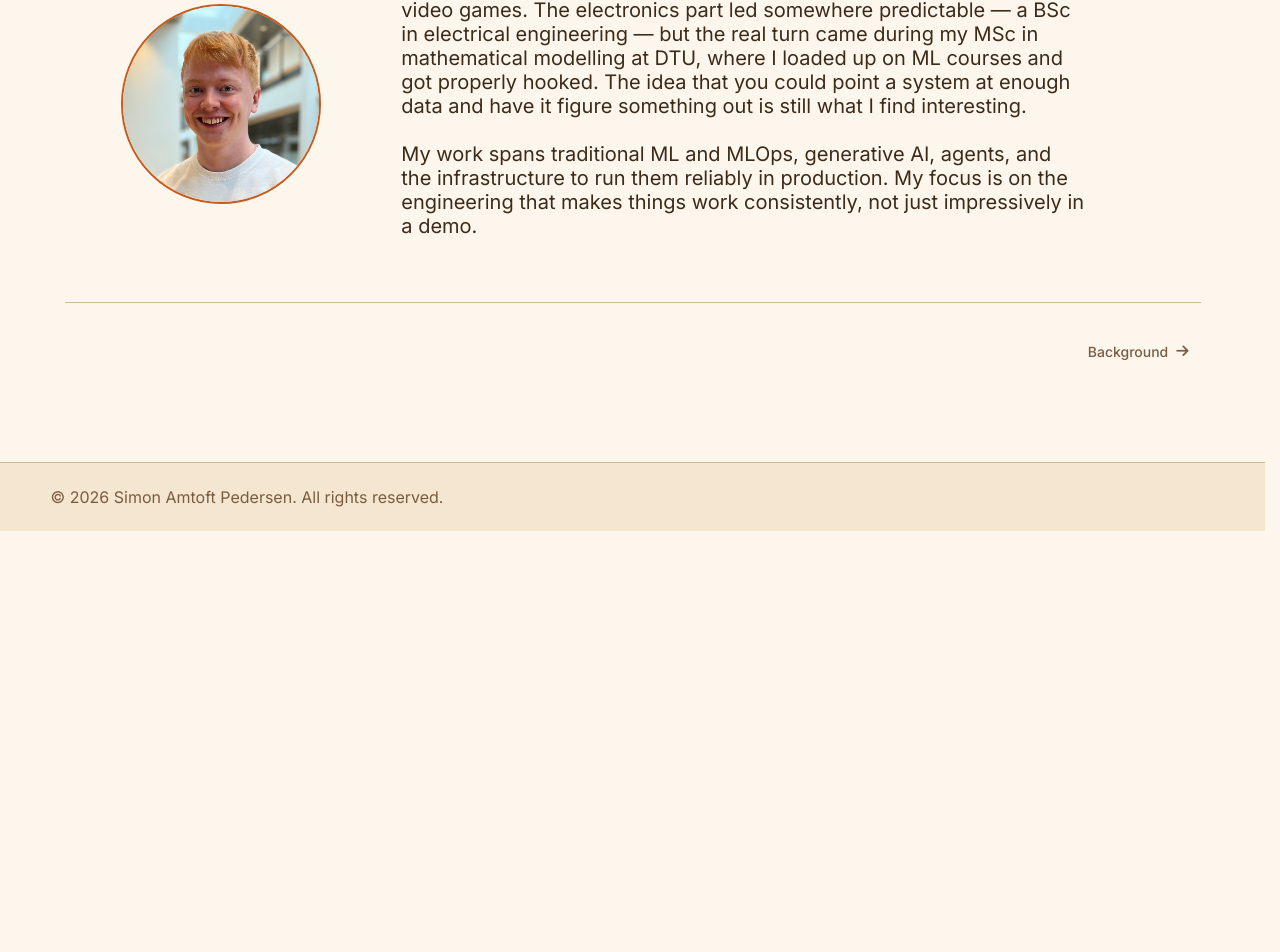
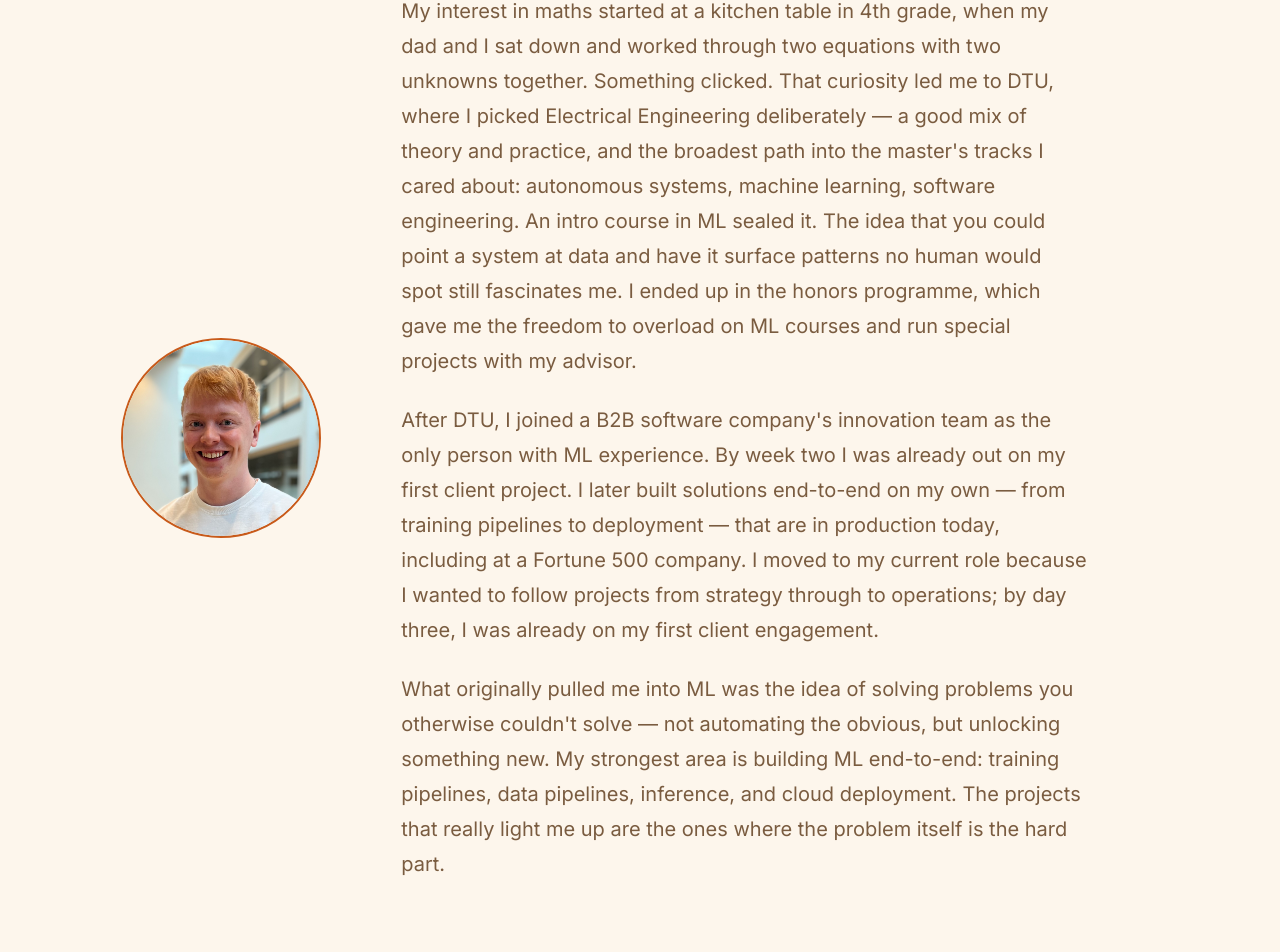
Before and after one commit to simonamtoft/cv-website, a React (Create React App) app: page /about in a window 1280 px wide. Shown: the part 269-1221 px from the top of the page. Before the commit the page ends 800 px from the top, so only its background shows below. Built offline with nearby package versions, Linux system fonts and the light colour scheme.

Commit message:
make about me more me

```diff
--- a/src/data/aboutText.js
+++ b/src/data/aboutText.js
@@ -1,8 +1,7 @@
 const aboutText = <>
-I grew up tinkering with electronics and spending far too long on playing  video games. The electronics part led somewhere predictable — a BSc in electrical engineering — but the real turn came during my MSc in mathematical modelling at DTU, where I loaded up on ML courses and got properly hooked. The idea that you could point a system at enough data and have it figure something out is still what I find interesting.
-<p></p>
-My work spans traditional ML and MLOps, generative AI, agents, and the infrastructure to run them reliably in production. My focus is on the engineering that makes things work consistently, not just impressively in a demo.
-
+  <p>My interest in maths started at a kitchen table in 4th grade, when my dad and I sat down and worked through two equations with two unknowns together. Something clicked. That curiosity led me to DTU, where I picked Electrical Engineering deliberately — a good mix of theory and practice, and the broadest path into the master's tracks I cared about: autonomous systems, machine learning, software engineering. An intro course in ML sealed it. The idea that you could point a system at data and have it surface patterns no human would spot still fascinates me. I ended up in the honors programme, which gave me the freedom to overload on ML courses and run special projects with my advisor.</p>
+  <p>After DTU, I joined a B2B software company's innovation team as the only person with ML experience. By week two I was already out on my first client project. I later built solutions end-to-end on my own — from training pipelines to deployment — that are in production today, including at a Fortune 500 company. I moved to my current role because I wanted to follow projects from strategy through to operations; by day three, I was already on my first client engagement.</p>
+  <p>What originally pulled me into ML was the idea of solving problems you otherwise couldn't solve — not automating the obvious, but unlocking something new. My strongest area is building ML end-to-end: training pipelines, data pipelines, inference, and cloud deployment. The projects that really light me up are the ones where the problem itself is the hard part.</p>
 </>
 
 export default aboutText
```
